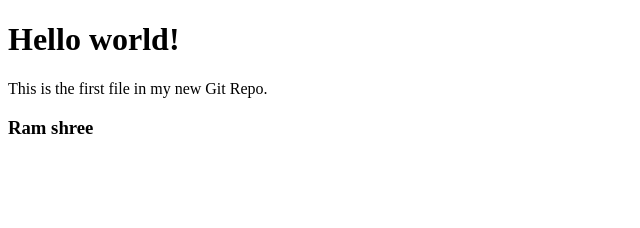
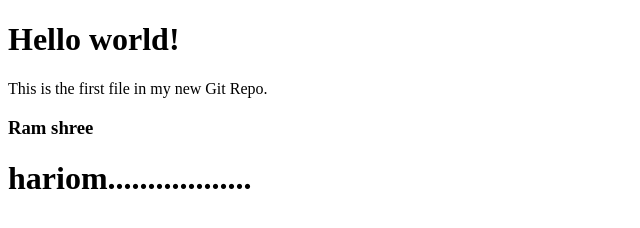
Before and after one commit to Amanpati1712/practice_git-github, a plain HTML site: page index.html in a window 1280 px wide. Shown: the whole page, without its empty margins (0-640 px from the left). Drawn offline with Linux system fonts and the light colour scheme.

Commit message:
feature first commit

```diff
--- a/index.html
+++ b/index.html
@@ -9,5 +9,6 @@
 <p>This is the first file in my new Git Repo.</p>
 <h3>Ram shree
 </h3>
+<h1>hariom..................</h1>
 </body>
 </html>
```
